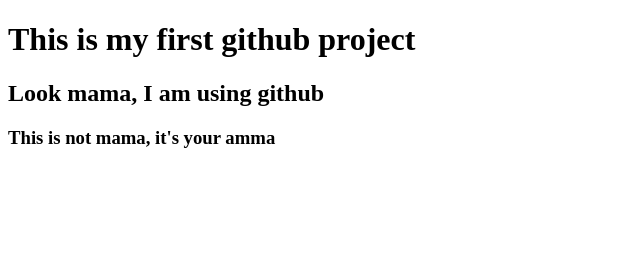
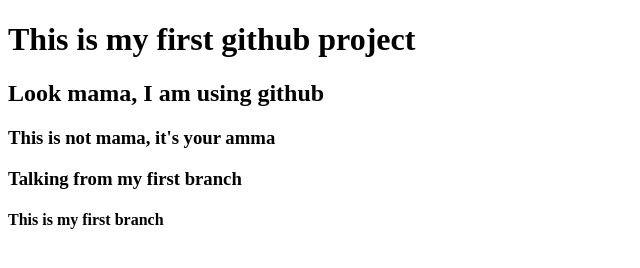
Before and after one commit to sayemparvez/my-first-website, a plain HTML site: page index.html in a window 1280 px wide. Shown: the whole page, without its empty margins (0-640 px from the left). Drawn offline with Linux system fonts and the light colour scheme.

Commit message:
my first branch

```diff
--- a/index.html
+++ b/index.html
@@ -9,5 +9,7 @@
     <h1> This is my first github project</h1>
     <h2> Look mama, I am using github</h2>
     <h3> This is not mama, it's your amma</h3>
+    <h3>Talking from my first branch</h3>
+    <h4> This is my first branch</h4>
 </body>
 </html>
```
